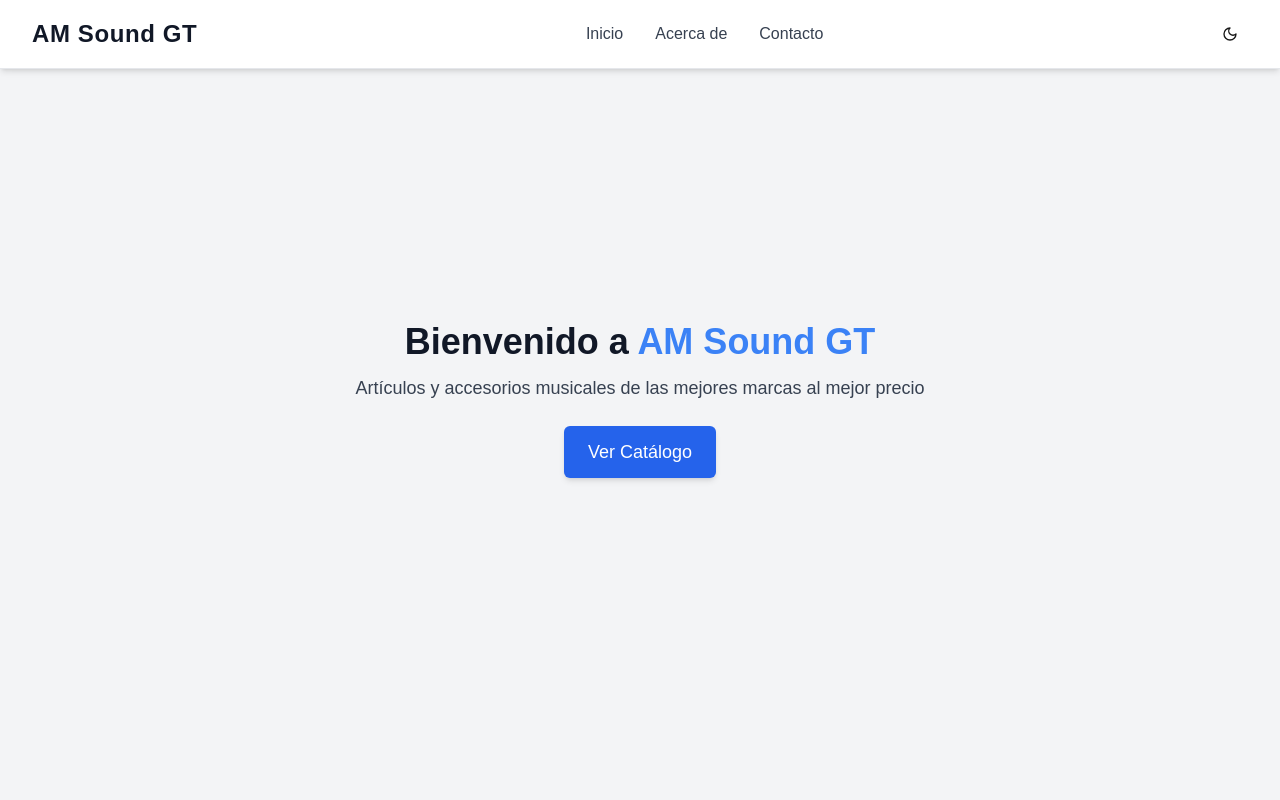
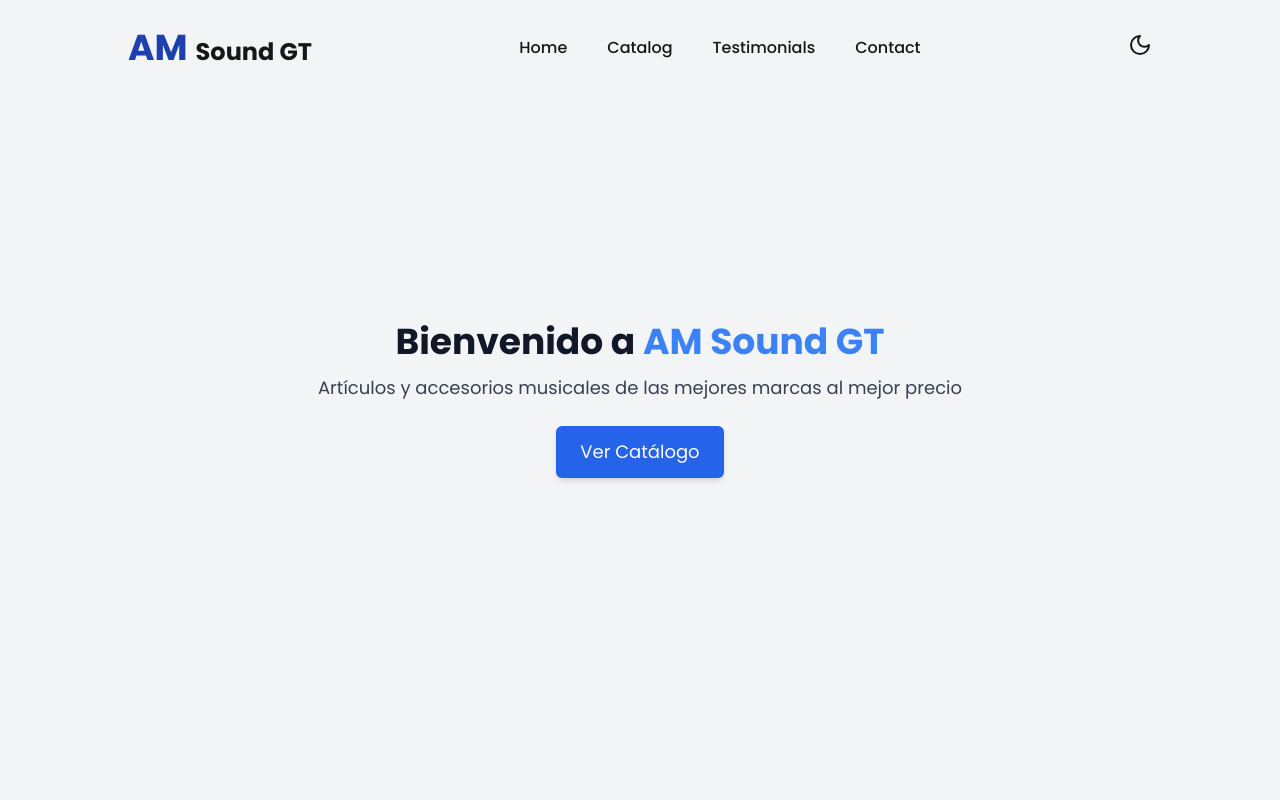
Before and after one commit to Alfarog507/amsoundgt, a Next.js app: page / in a window 1280 px wide. Shown: the top 800 px of the page. Built offline with nearby package versions, Linux system fonts and the light colour scheme.

Commit message:
Mejoramos creando una nueva ResponiveNavBar

```diff
--- /dev/null
+++ b/components/Navbar/MobileNav.tsx
@@ -0,0 +1,50 @@
+import React from "react";
+import Link from "next/link";
+import { navLinks } from "@/constant/Constant";
+
+type MobileNavProps = {
+  showMobileNav: boolean;
+  closeNav: () => void;
+};
+
+export default function MobileNav({ showMobileNav, closeNav }: MobileNavProps) {
+  const MobileNavOpen = showMobileNav ? "translate-x-0" : "translate-x-[-100%]";
+
+  return (
+    <div>
+      {/* Mobile Nav overlay */}
+      <div
+        className={`fixed inset-0 transform transition-all duration-500 z-[10000] bg-background opacity-70 w-full h-screen ${MobileNavOpen}`}
+      ></div>
+      {/* Nav Links */}
+      <div
+        className={`text-white fixed justify-center flex flex-col h-full transform transition-all duration-500 delay-300 w-[80%] sm:w-[60%] bg-indigo-900 space-y-6 z-[10006] ${MobileNavOpen}`}
+      >
+        {navLinks.map((link) => (
+          <Link key={link.id} href={link.url}>
+            <p className="nav__link text-white text-[20px] ml-12 border-b-[1.5px] pb-1 border-white sm:text-[30px]">
+              {link.title}
+            </p>
+          </Link>
+        ))}
+        {/* Close Button */}
+        <div onClick={closeNav} className="fixed top-4 right-4 z-[10007]">
+          <svg
+            xmlns="http://www.w3.org/2000/svg"
+            className="h-8 w-8 text-white cursor-pointer"
+            fill="none"
+            viewBox="0 0 24 24"
+            stroke="currentColor"
+          >
+            <path
+              strokeLinecap="round"
+              strokeLinejoin="round"
+              strokeWidth={2}
+              d="M6 18L18 6M6 6l12 12"
+            />
+          </svg>
+        </div>
+      </div>
+    </div>
+  );
+}
--- /dev/null
+++ b/components/Navbar/Nav.tsx
@@ -0,0 +1,83 @@
+"use client";
+import React, { useEffect, useState } from "react";
+import Link from "next/link";
+import { navLinks } from "@/constant/Constant";
+import ThemeToggleButton from "../ThemeToggleButton";
+import { useTheme } from "@/src/hooks/useTheme";
+
+type NavProps = {
+  openNav: () => void;
+};
+
+export default function Nav({ openNav }: NavProps) {
+  const [navBg, setNavBg] = useState(false);
+  const { theme, mounted } = useTheme();
+  const [computedClass, setComputedClass] = useState("");
+
+  useEffect(() => {
+    const handleScroll = () => {
+      setNavBg(window.scrollY > 100);
+    };
+
+    window.addEventListener("scroll", handleScroll);
+    return () => {
+      window.removeEventListener("scroll", handleScroll);
+    };
+  }, []);
+
+  useEffect(() => {
+    if (!mounted || !theme) return; // Evita errores de hidratación
+
+    setComputedClass(() => {
+      if (navBg) {
+        return theme === "dark"
+          ? "bg-background text-foreground"
+          : "bg-background text-foreground";
+      } else {
+        return theme === "dark"
+          ? "bg-transparent text-foreground"
+          : "bg-transparent text-foreground";
+      }
+    });
+  }, [theme, navBg, mounted]);
+
+  if (!mounted) return null; // Evita renderizar hasta que el tema esté cargado
+
+  return (
+    <div
+      className={`w-full transition-all duration-200 h-[12vh] z-[1000] fixed ${computedClass}`}
+    >
+      <div className="flex items-center h-full justify-between w-[90%] xl:w-[80%] mx-auto">
+        <h1 className="text-xl md:text-2xl font-bold">
+          <span className="text-3xl pr-2 md:text-4xl text-blue-800">AM</span>
+          Sound GT
+        </h1>
+        <nav className="hidden md:flex items-center space-x-10">
+          {navLinks.map((link) => (
+            <Link key={link.id} href={link.url}>
+              <p className="nav__link">{link.title}</p>
+            </Link>
+          ))}
+        </nav>
+        <ThemeToggleButton />
+        {/* Mobile Nav Button */}
+        <div onClick={openNav} className="md:hidden">
+          <svg
+            xmlns="http://www.w3.org/2000/svg"
+            className="h-6 w-6 cursor-pointer"
+            fill="none"
+            viewBox="0 0 24 24"
+            stroke="currentColor"
+          >
+            <path
+              strokeLinecap="round"
+              strokeLinejoin="round"
+              strokeWidth={2}
+              d="M4 6h16M4 12h16m-7 6h7"
+            />
+          </svg>
+        </div>
+      </div>
+    </div>
+  );
+}
--- /dev/null
+++ b/components/Navbar/ResponsiveNav.tsx
@@ -0,0 +1,21 @@
+"use client";
+import React, { useState } from "react";
+import Nav from "./Nav";
+import MobileNav from "./MobileNav";
+
+export default function ResponsiveNav() {
+  const [showMobileNav, setShowMobileNav] = useState(false);
+  const handleMobileNavShow = () => {
+    setShowMobileNav(true);
+  };
+  const handleMobileNavHide = () => {
+    setShowMobileNav(false);
+  };
+
+  return (
+    <div>
+      <Nav openNav={handleMobileNavShow} />
+      <MobileNav showMobileNav={showMobileNav} closeNav={handleMobileNavHide} />
+    </div>
+  );
+}
--- a/components/ThemeToggleButton.tsx
+++ b/components/ThemeToggleButton.tsx
@@ -6,19 +6,10 @@ export default function ThemeToggleButton() {
 
   return (
     <div>
-      <button
-        type="button"
-        onClick={toggleTheme}
-        className={`font-medium text-foreground rounded-full hover:bg-background focus:outline-none focus:bg-background ${
-          theme === "dark"
-            ? "bg-background text-foreground"
-            : "bg-background text-foreground"
-        }`}
-      >
-        <span className="group inline-flex shrink-0 justify-center items-center size-9">
+      <button type="button" onClick={toggleTheme}>
+        <span>
           {theme === "dark" ? (
             <svg
-              className="shrink-0 size-4"
               xmlns="http://www.w3.org/2000/svg"
               width="24"
               height="24"
@@ -41,7 +32,6 @@ export default function ThemeToggleButton() {
             </svg>
           ) : (
             <svg
-              className="shrink-0 size-4"
               xmlns="http://www.w3.org/2000/svg"
               width="24"
               height="24"
--- /dev/null
+++ b/constant/Constant.ts
@@ -0,0 +1,22 @@
+export const navLinks = [
+  {
+    id: 1,
+    title: "Home",
+    url: "/",
+  },
+  {
+    id: 2,
+    title: "Catalog",
+    url: "/catalog",
+  },
+  {
+    id: 3,
+    title: "Testimonials",
+    url: "/testimonials",
+  },
+  {
+    id: 4,
+    title: "Contact",
+    url: "/contact",
+  },
+];
--- a/src/app/layout.tsx
+++ b/src/app/layout.tsx
@@ -1,14 +1,9 @@
 import type { Metadata } from "next";
-import { Geist, Geist_Mono } from "next/font/google";
+import { Poppins } from "next/font/google";
 import "@/styles/globals.css";
 
-const geistSans = Geist({
-  variable: "--font-geist-sans",
-  subsets: ["latin"],
-});
-
-const geistMono = Geist_Mono({
-  variable: "--font-geist-mono",
+const font = Poppins({
+  weight: ["100", "300", "400", "500", "600", "700", "200", "900", "800"],
   subsets: ["latin"],
 });
 
@@ -25,11 +20,7 @@ export default function RootLayout({
 }>) {
   return (
     <html lang="en">
-      <body
-        className={`${geistSans.variable} ${geistMono.variable} antialiased`}
-      >
-        {children}
-      </body>
+      <body className={`${font.className} antialiased`}>{children}</body>
     </html>
   );
 }
--- a/src/app/page.tsx
+++ b/src/app/page.tsx
@@ -1,14 +1,14 @@
 import React from "react";
-import Navbar from "@/components/Navbar";
 import Hero from "@/components/Hero";
 import Catalog from "@/components/Catalog";
 import Testimonials from "@/components/Testimonials";
 import Contact from "@/components/Contact";
+import ResponsiveNav from "@/components/Navbar/ResponsiveNav";
 
 export default function Home() {
   return (
     <div>
-      <Navbar />
+      <ResponsiveNav />
       <Hero />
       <Catalog />
       <Testimonials />
--- a/src/hooks/useTheme.ts
+++ b/src/hooks/useTheme.ts
@@ -3,18 +3,24 @@ import { useEffect, useState } from "react";
 
 export function useTheme() {
   const [theme, setTheme] = useState<string | null>(null);
+  const [mounted, setMounted] = useState(false); // Para evitar el error de hidratación
 
   useEffect(() => {
-    const initialTheme = window.matchMedia("(prefers-color-scheme: dark)")
+    // Obtenemos el tema del localStorage o usamos el del sistema
+    const savedTheme = localStorage.getItem("theme");
+    const systemTheme = window.matchMedia("(prefers-color-scheme: dark)")
       .matches
       ? "dark"
       : "light";
-    setTheme(initialTheme);
+
+    setTheme(savedTheme || systemTheme);
+    setMounted(true);
   }, []);
 
   useEffect(() => {
     if (theme) {
       document.documentElement.classList.toggle("dark", theme === "dark");
+      localStorage.setItem("theme", theme);
     }
   }, [theme]);
 
@@ -22,5 +28,5 @@ export function useTheme() {
     setTheme((prev) => (prev === "dark" ? "light" : "dark"));
   };
 
-  return { theme, toggleTheme };
+  return { theme, toggleTheme, mounted };
 }
--- a/styles/globals.css
+++ b/styles/globals.css
@@ -15,5 +15,10 @@
 body {
   color: var(--foreground);
   background: var(--background);
-  font-family: Arial, Helvetica, sans-serif;
 }
+
+@layer utilities {
+  .nav__link {
+    @apply relative text-base font-medium w-fit block after:block after:content-[''] after:absolute after:h-[3px] after:bg-blue-500 after:w-full after:scale-x-0 after:hover:scale-x-100 after:transition after:duration-300 after:origin-right;
+  }
+}
```
